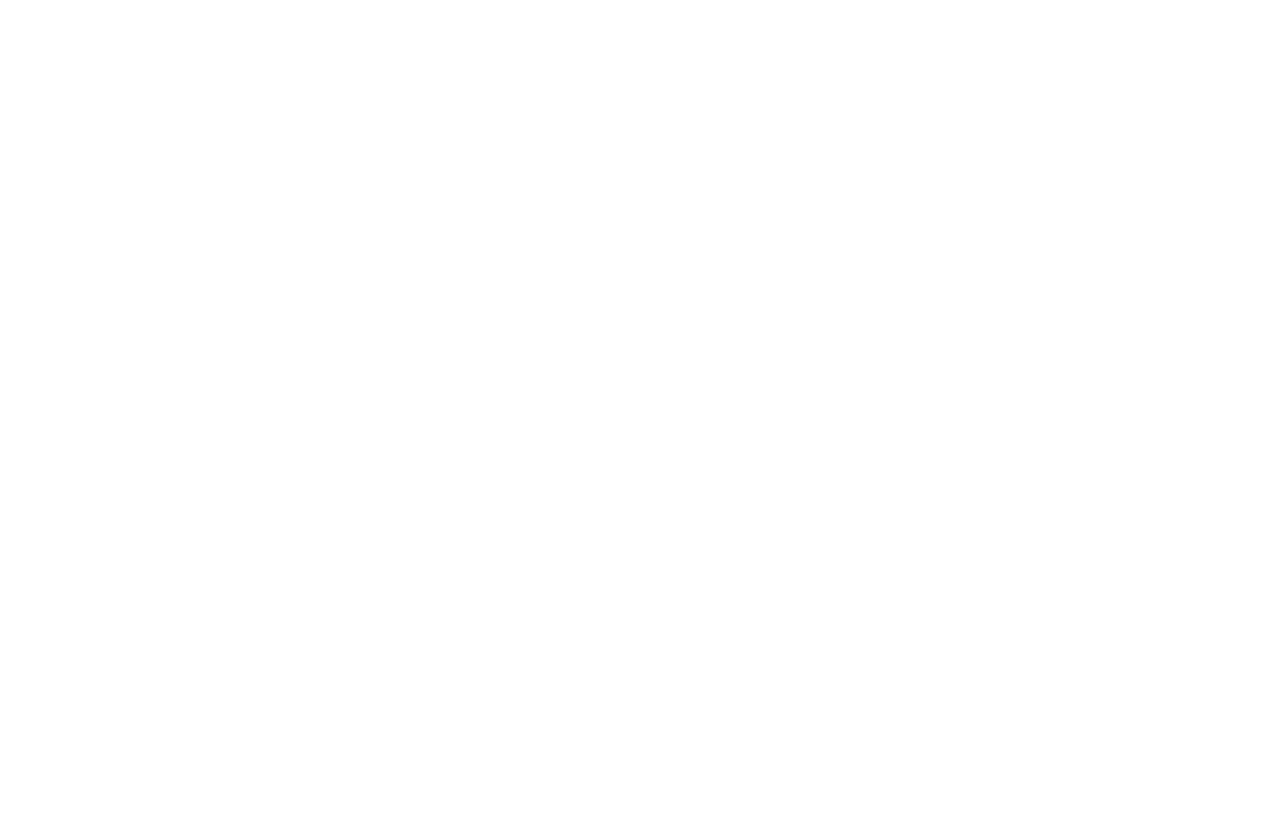
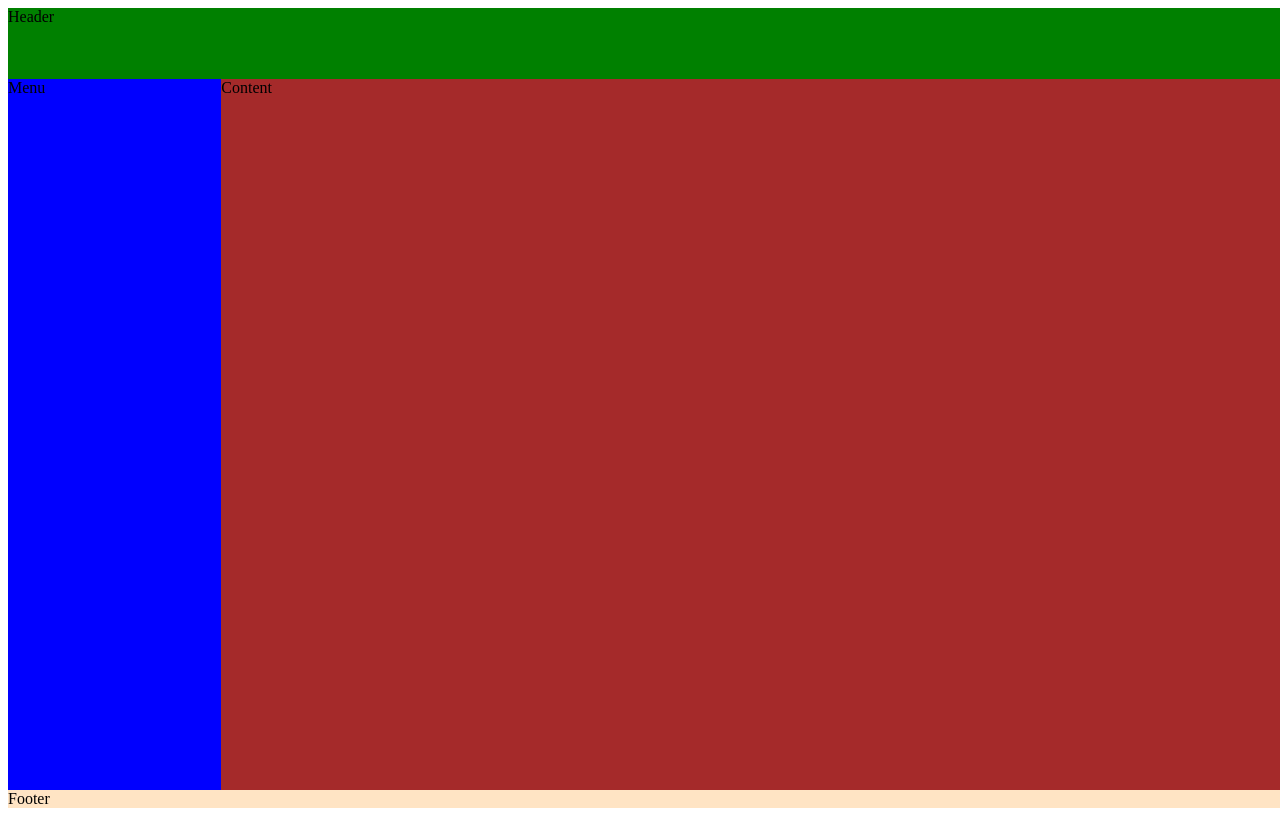
Before and after one commit to MadOne/ToP_ToDo, a website built with webpack: page dist/index.html in a window 1280 px wide. Built offline with nearby package versions, Linux system fonts and the light colour scheme.

Commit message:
add page layout

```diff
--- a/dist/index.html
+++ b/dist/index.html
@@ -10,6 +10,12 @@
 </head>
 
 <body>
+    <div class="mypage">
+        <div class="myheader">Header</div>
+        <div class="mymenu">Menu</div>
+        <div class="mycontent">Content</div>
+        <div class="myfooter">Footer</div>
+    </div>
 
 </body>
 
--- a/dist/style.css
+++ b/dist/style.css
@@ -0,0 +1,31 @@
+.mypage {
+    display:grid;
+    height: 100vh;
+    width: 100vw;
+    grid-template-columns: 1fr 5fr;
+    grid-template-rows: 1fr 10fr;
+    grid-template-areas:
+    "myheader myheader"
+    "mymenu mycontent"
+    "myfooter myfooter";
+}
+
+.myheader {
+    grid-area: myheader;
+    background-color: green;
+}
+
+.mymenu {
+    grid-area: mymenu;
+    background-color: blue;
+}
+
+.mycontent {
+    grid-area: mycontent;
+    background-color: brown;
+}
+
+.myfooter {
+    grid-area: myfooter;
+    background-color: bisque;
+}
```
